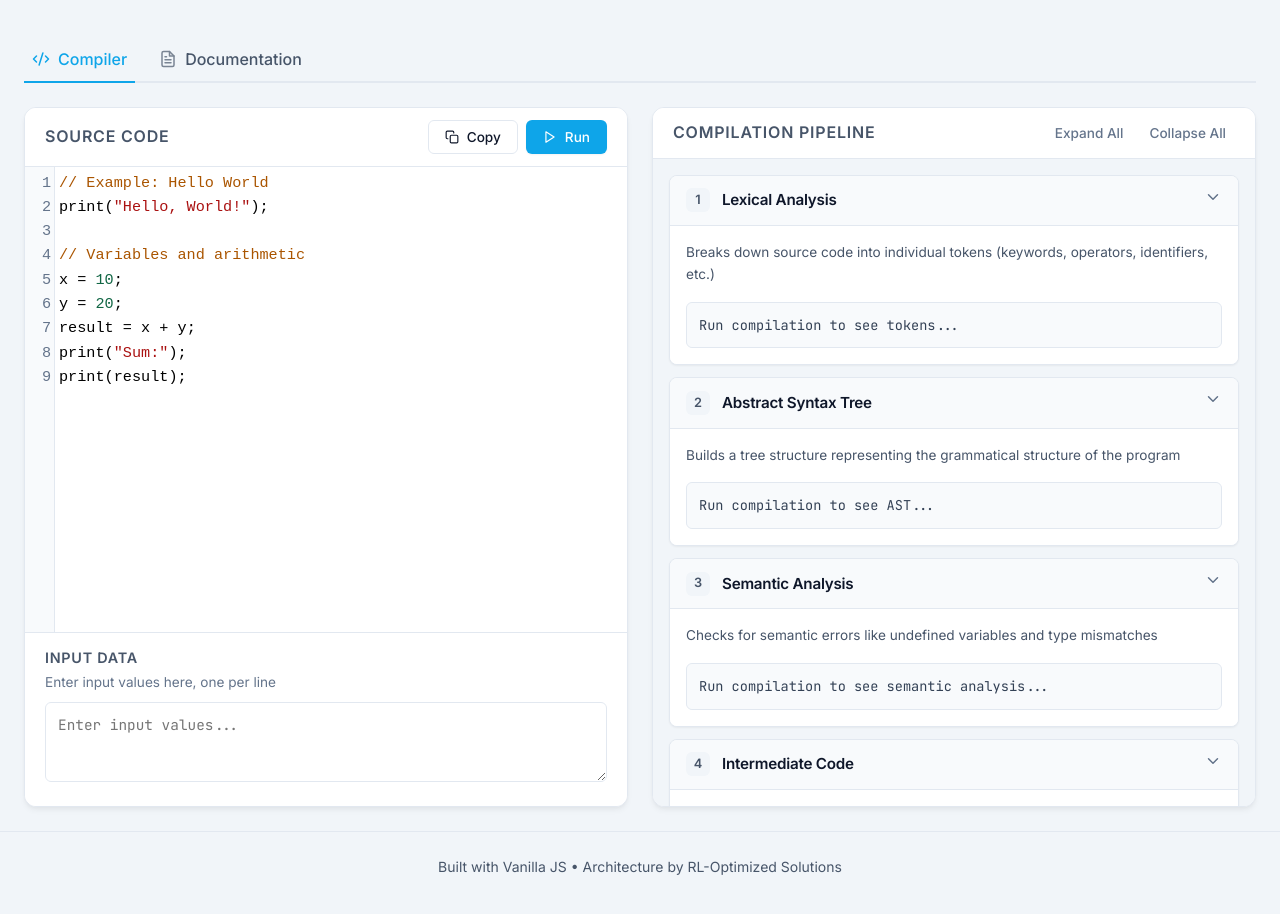
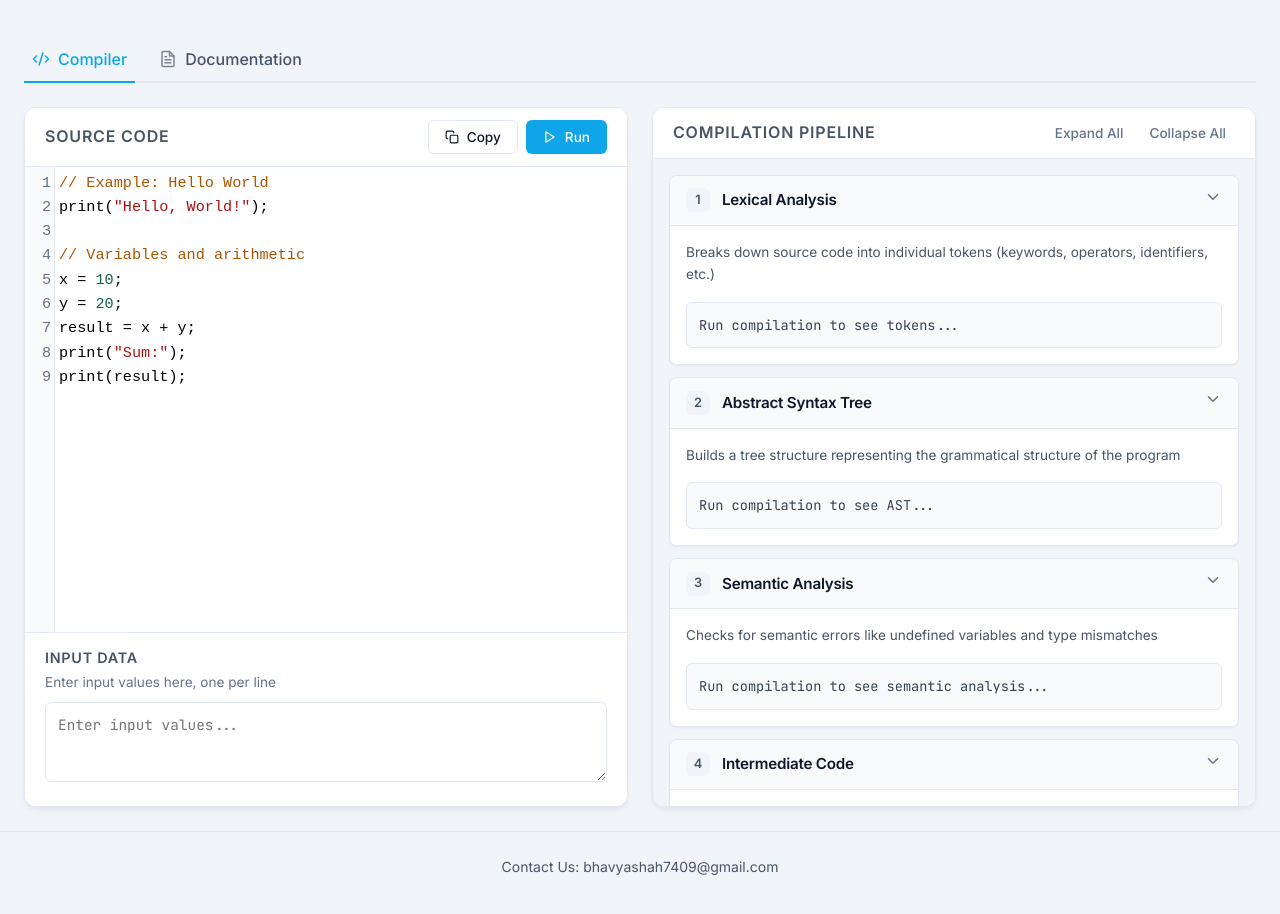
Before and after one commit to BhavyaShah7409/RL-Optimised-Compiler, a website: page index.html in a window 1280 px wide. Shown: the part 156-1070 px from the top of the page. Drawn offline with nearby package versions, Linux system fonts and the light colour scheme.

Commit message:
Update index.html

```diff
--- a/index.html
+++ b/index.html
@@ -421,7 +421,7 @@ Alice</pre>
     </div>
 
     <footer class="app-footer">
-        <p>Built with Vanilla JS • Architecture by RL-Optimized Solutions</p>
+        <p>Contact Us: <href mailto:bhavyashah7409@gmail.com>bhavyashah7409@gmail.com</href></p>
     </footer>
 
     <script src="script.js"></script>
```
